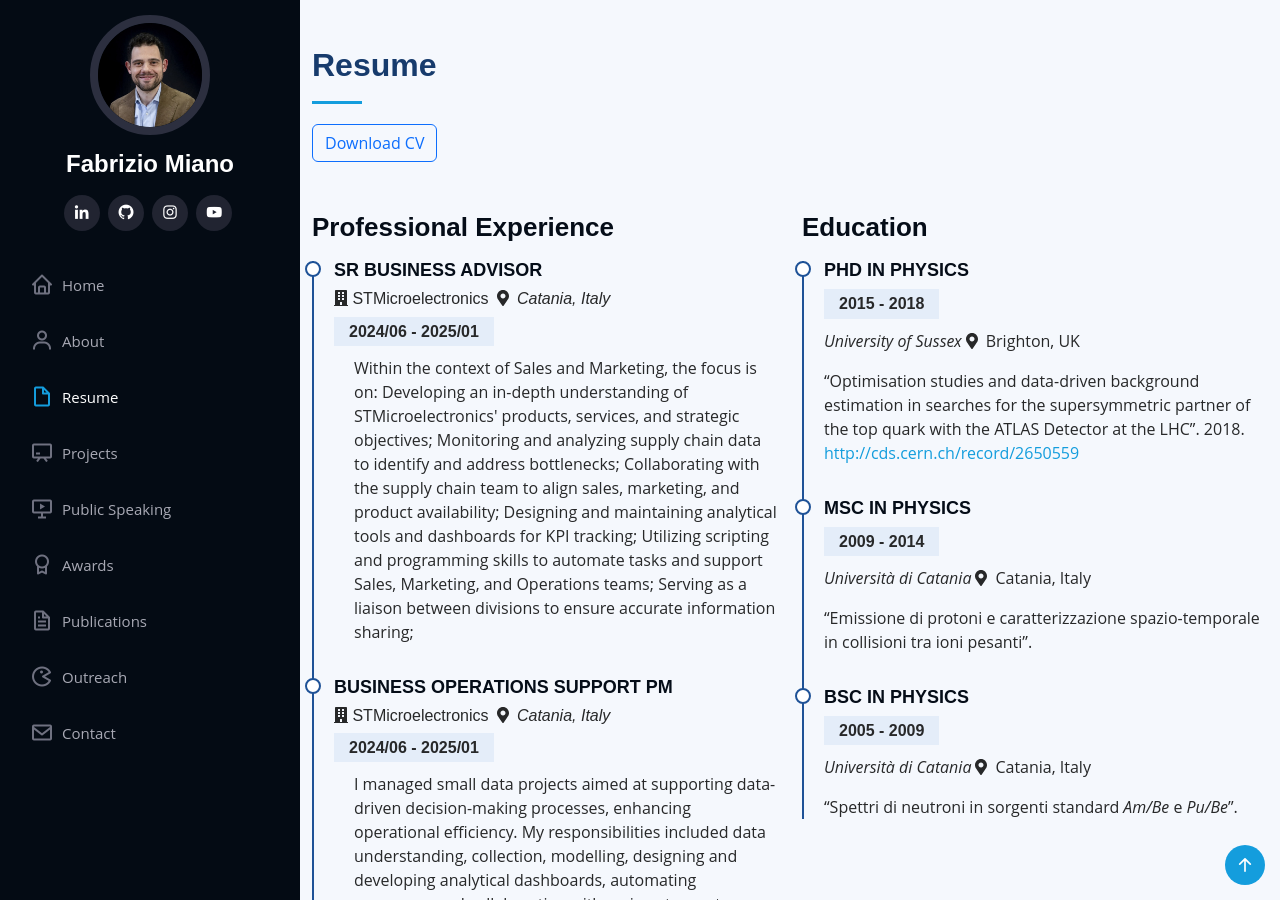
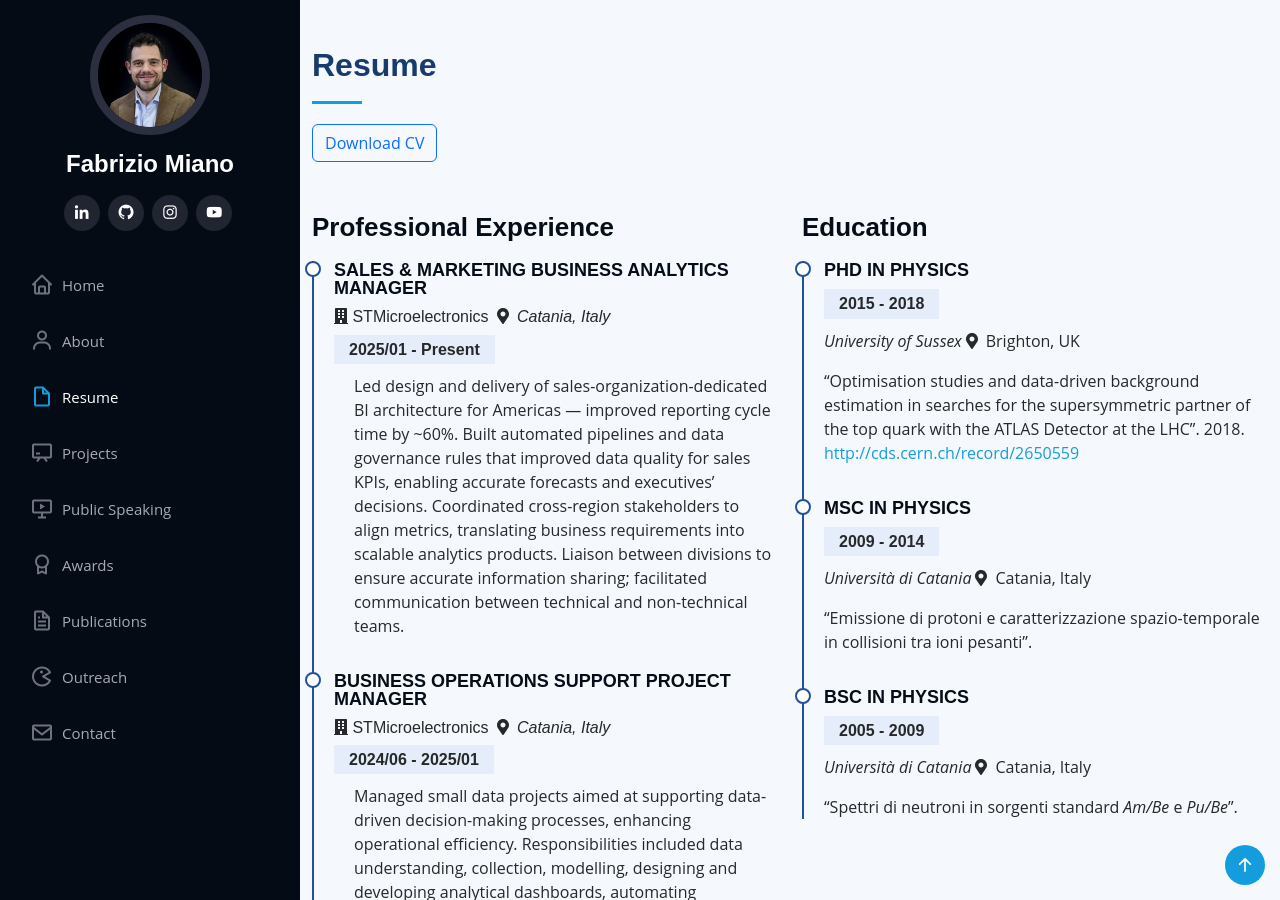
Before and after one commit to fabriziomiano/fabriziomiano.github.io, a Jekyll site: the page built from index.html, in a window 1280 px wide and 900 px high, scrolled down 2265 px. Built offline with Jekyll 4.4.1, drawn with Linux system fonts in a browser that asks for light colours; nearby versions of some CDN libraries; comment, search, counter and statistics services are not loaded; some of the changed text lies outside the part shown.

Commit message:
section 3: update latest experience

```diff
--- a/index.html
+++ b/index.html
@@ -320,37 +320,35 @@ title: 'Fabrizio Miano, PhD | Resume'
           <h3 class="resume-title">Professional Experience</h3>
 
           <div class="resume-item">
-            <h4>Sr Business Advisor</h4>
+            <h4>Sales & Marketing Business Analytics Manager</h4>
+            <h6>
+              <i class="fas fa-building"></i> STMicroelectronics
+              <i class="me-2 fas fa-map-marker-alt ms-1"></i><em>Catania, Italy</em>
+            </h6>
+            <h5>2025/01 - Present</h5>
+            <ul>
+              Led design and delivery of sales-organization-dedicated BI architecture for Americas —
+              improved reporting cycle time by ~60%. Built automated pipelines and data governance
+              rules that improved data quality for sales KPIs, enabling accurate forecasts and
+              executives’ decisions. Coordinated cross-region stakeholders to align metrics,
+              translating business requirements into scalable analytics products. Liaison between
+              divisions to ensure accurate information sharing; facilitated communication between
+              technical and non-technical teams.
+            </ul>
+          </div>
+
+          <div class="resume-item">
+            <h4>Business Operations Support Project Manager</h4>
             <h6>
               <i class="fas fa-building"></i> STMicroelectronics
               <i class="me-2 fas fa-map-marker-alt ms-1"></i><em>Catania, Italy</em>
             </h6>
             <h5>2024/06 - 2025/01</h5>
             <ul>
-              Within the context of Sales and Marketing, the focus is on: Developing an in-depth
-              understanding of STMicroelectronics' products, services, and strategic objectives;
-              Monitoring and analyzing supply chain data to identify and address bottlenecks;
-              Collaborating with the supply chain team to align sales, marketing, and product
-              availability; Designing and maintaining analytical tools and dashboards for KPI
-              tracking; Utilizing scripting and programming skills to automate tasks and support
-              Sales, Marketing, and Operations teams; Serving as a liaison between divisions to
-              ensure accurate information sharing;
-            </ul>
-          </div>
-
-          <div class="resume-item">
-            <h4>Business Operations Support PM</h4>
-            <h6>
-              <i class="fas fa-building"></i> STMicroelectronics
-              <i class="me-2 fas fa-map-marker-alt ms-1"></i><em>Catania, Italy</em>
-            </h6>
-            <h5>2024/06 - 2025/01</h5>
-            <ul>
-              I managed small data projects aimed at supporting data-driven decision-making
-              processes, enhancing operational efficiency. My responsibilities included data
-              understanding, collection, modelling, designing and developing analytical dashboards,
-              automating processes, and collaborating with various teams to support strategic
-              initiatives.
+              Managed small data projects aimed at supporting data-driven decision-making processes,
+              enhancing operational efficiency. Responsibilities included data understanding,
+              collection, modelling, designing and developing analytical dashboards, automating
+              processes, and collaborating with various teams to support strategic initiatives.
             </ul>
           </div>
 
```
